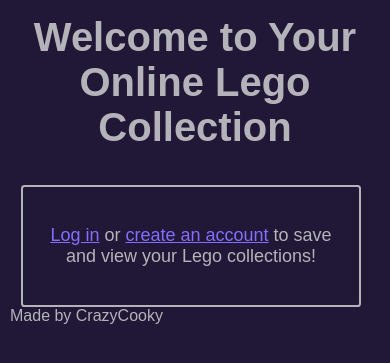
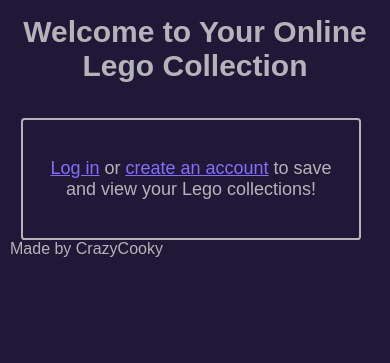
Before and after one commit to crazycooky77/lego_collection, a Django app: page /add-set/ in a window 390 px wide. Shown: the part 76-439 px from the top of the page. Run offline with Django 4.2, Linux system fonts and the light colour scheme; parts of the project's set-up code (start-up, migrations or seed data) failed here and were passed over; some web fonts are replaced.

Commit message:
FEAT(style): reducing h1 sizes on smaller screens

```diff
--- a/static/css/style.css
+++ b/static/css/style.css
@@ -681,6 +681,11 @@
 
 /* For screens 900px wide and less */
 @media screen and (max-width: 900px) {
+    /* Reduce header size */
+    h1 {
+        font-size: 35px;
+    }
+
     /* Hide Home button to save space */
     .non-mobile {
         display: none;
@@ -837,6 +842,11 @@
         overflow-x: auto;
     }
 
+    /* Reduce header size */
+    h1 {
+        font-size: 30px;
+    }
+
     /* Exclude certain elements from overflow */
     button, input, .profile-input, .set-filter, .select2, .select2-container {
         overflow: unset;
```
Also changed, not shown: 1 other file.
